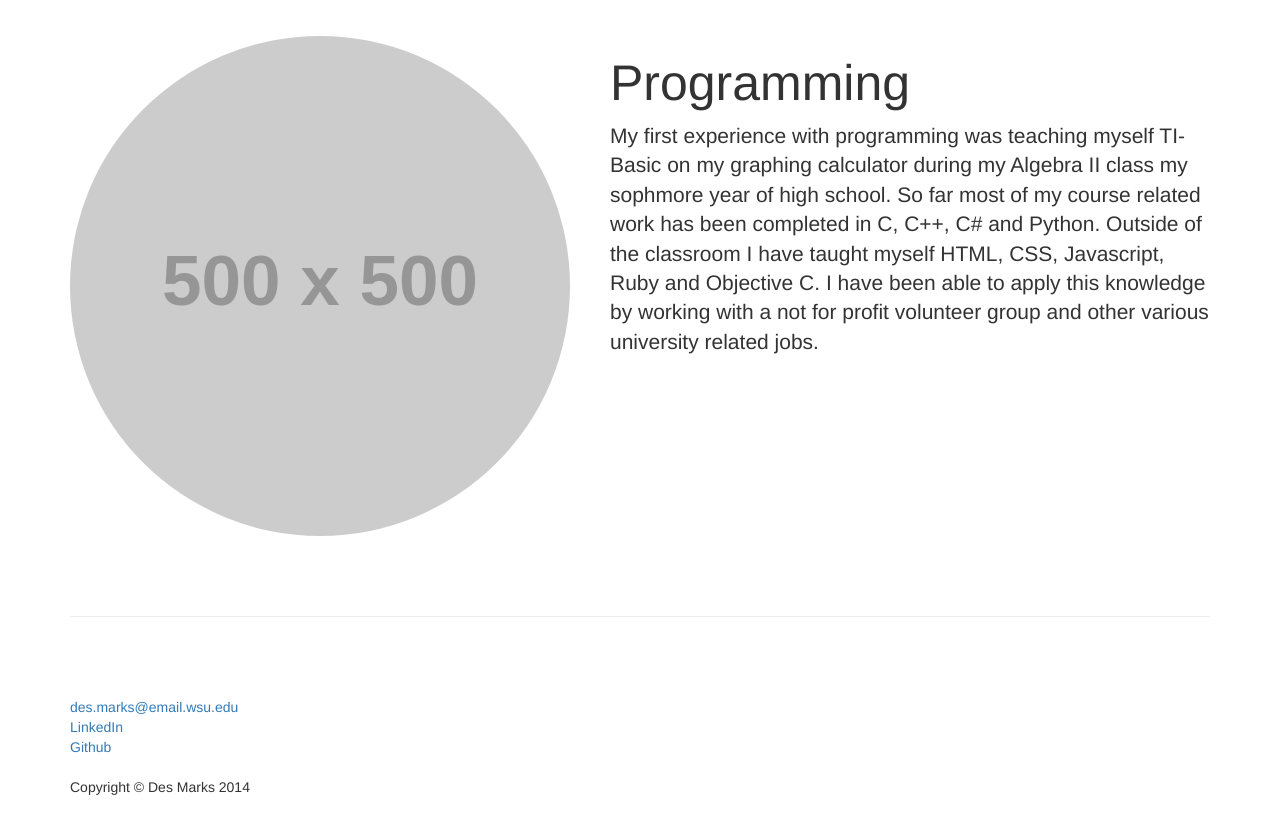
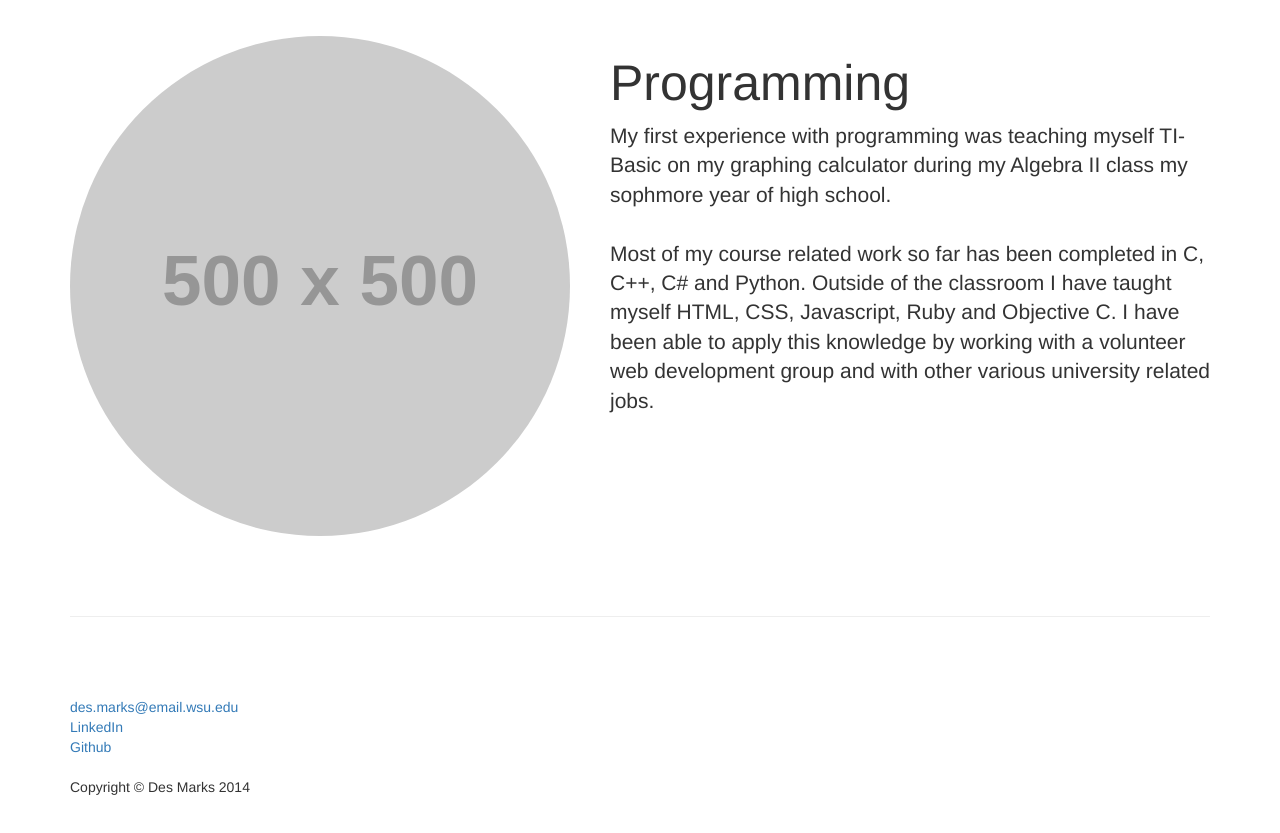
Before and after one commit to nodes11/nodes11.github.io, a plain HTML site: page index.html in a window 1280 px wide. Shown: the part 1300-2133 px from the top of the page. Drawn offline with Linux system fonts and the light colour scheme; placeholder pictures from the web are drawn by us.

Commit message:
Textual changes

```diff
--- a/index.html
+++ b/index.html
@@ -94,7 +94,7 @@
             <img class="featurette-image img-circle img-responsive pull-left" src="http://placehold.it/500x500">
             <h2 class="featurette-heading">Programming
             </h2>
-            <p class="lead">My first experience with programming was teaching myself TI-Basic on my graphing calculator during my Algebra II class my sophmore year of high school. So far most of my course related work has been completed in C, C++, C# and Python. Outside of the classroom I have taught myself HTML, CSS, Javascript, Ruby and Objective C. I have been able to apply this knowledge by working with a not for profit volunteer group and other various university related jobs. </p>
+            <p class="lead">My first experience with programming was teaching myself TI-Basic on my graphing calculator during my Algebra II class my sophmore year of high school. <br> <br> Most of my course related work so far has been completed in C, C++, C# and Python. Outside of the classroom I have taught myself HTML, CSS, Javascript, Ruby and Objective C. I have been able to apply this knowledge by working with a volunteer web development group and with other various university related jobs. </p>
         </div>
 
         <hr class="featurette-divider">
```
